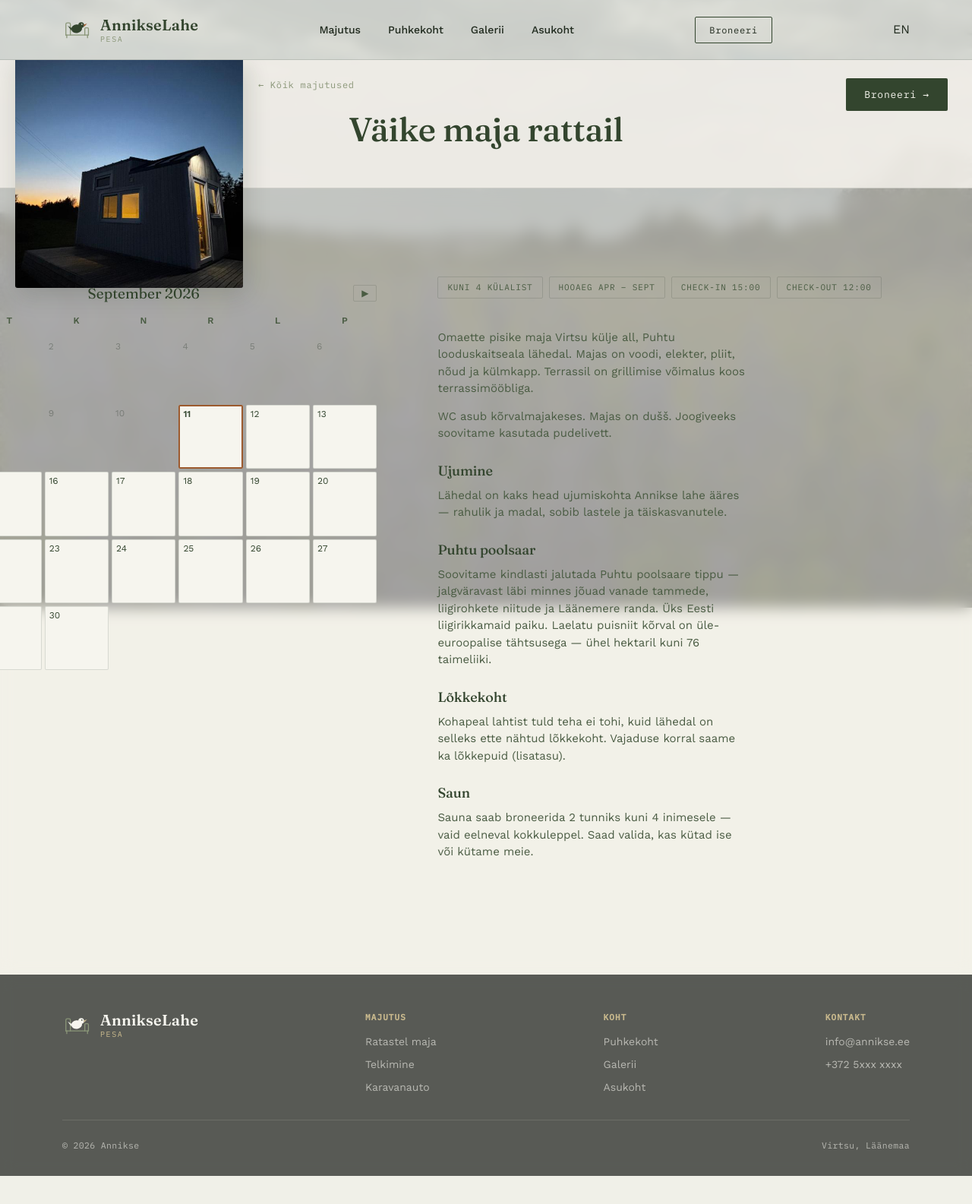
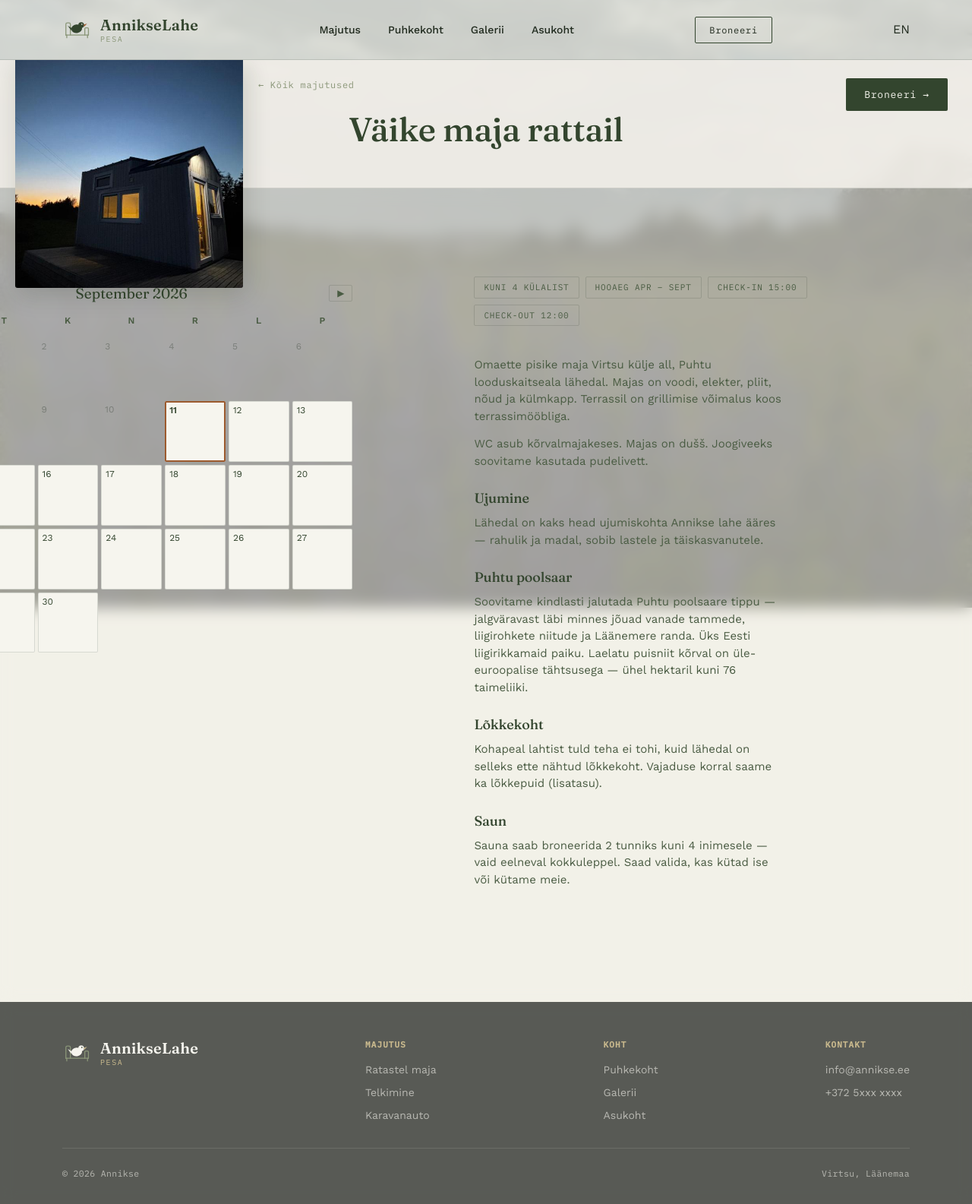
Before and after one commit to m1tsui/wwwannikse, a FastAPI app: page /ee/majutus/vaike-maja in a window 1280 px wide. Shown: the whole page at 76% size. Before the commit the page ends 1548 px from the top, so only its background shows below. Run offline with FastAPI, Linux system fonts and the light colour scheme; data that the repository does not hold is empty.

Commit message:
style: increase column gap 80px → 160px
Co-Authored-By: Claude Sonnet 4.6 <noreply@anthropic.com>
Claude-Session: https://claude.ai/code/session_017yhzPe9vmkkHmzvgsC2XDu

```diff
--- a/static/styles.css
+++ b/static/styles.css
@@ -724,7 +724,7 @@
   .majutus-pilt-kirjeldus {
     display: grid;
     grid-template-columns: 1fr 1.5fr;
-    gap: 80px;
+    gap: 160px;
     align-items: start;
     margin-bottom: 40px;
   }
```
